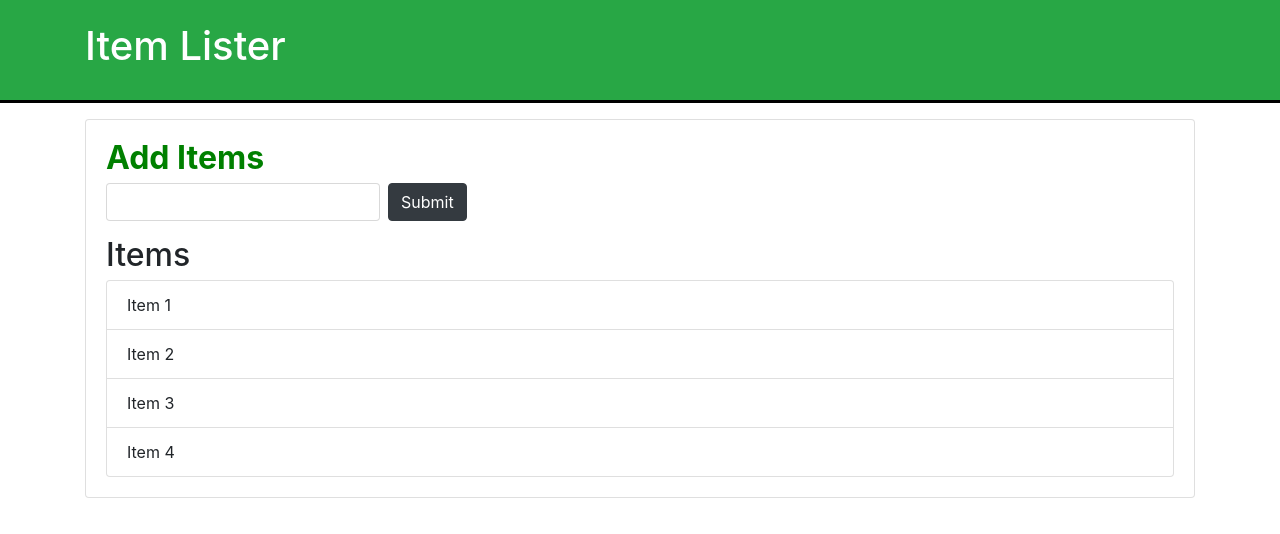
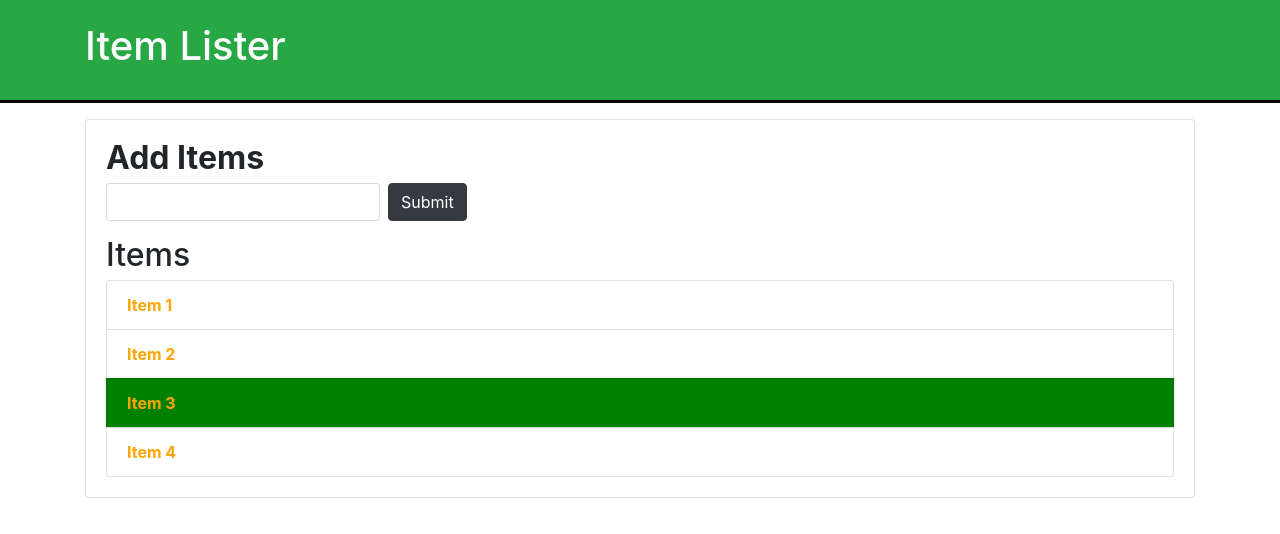
Before and after one commit to chaitanyakumar167/new, a plain HTML site: page index.html in a window 1280 px wide. Drawn offline with nearby package versions, Linux system fonts and the light colour scheme.

Commit message:
added color to items

```diff
--- a/index.html
+++ b/index.html
@@ -37,12 +37,18 @@
       </div>
     </div>
     <script>
+      const items = document.getElementsByClassName("list-group-item");
+      items[2].style.backgroundColor = "green";
+
+      for (let i = 0; i < items.length; i++) {
+        items[i].style.fontWeight = "bold";
+        items[i].style.color = "orange";
+      }
       const header = document.getElementById("main-header");
       header.style.borderBottom = "solid 3px #000";
 
       const item = document.querySelector(".title");
       item.style.fontWeight = "bold";
-      item.style.color = "green";
     </script>
   </body>
 </html>
```
